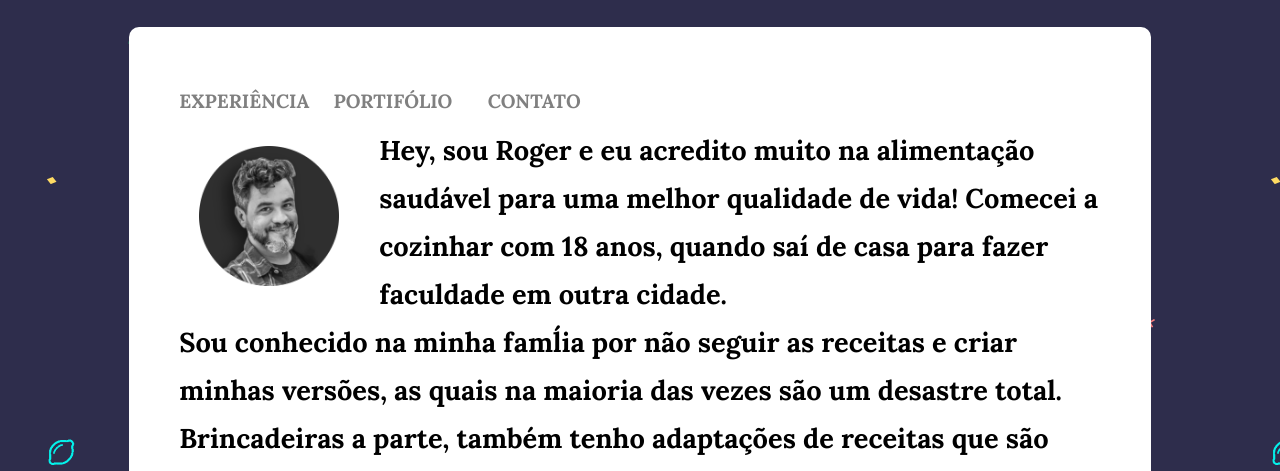
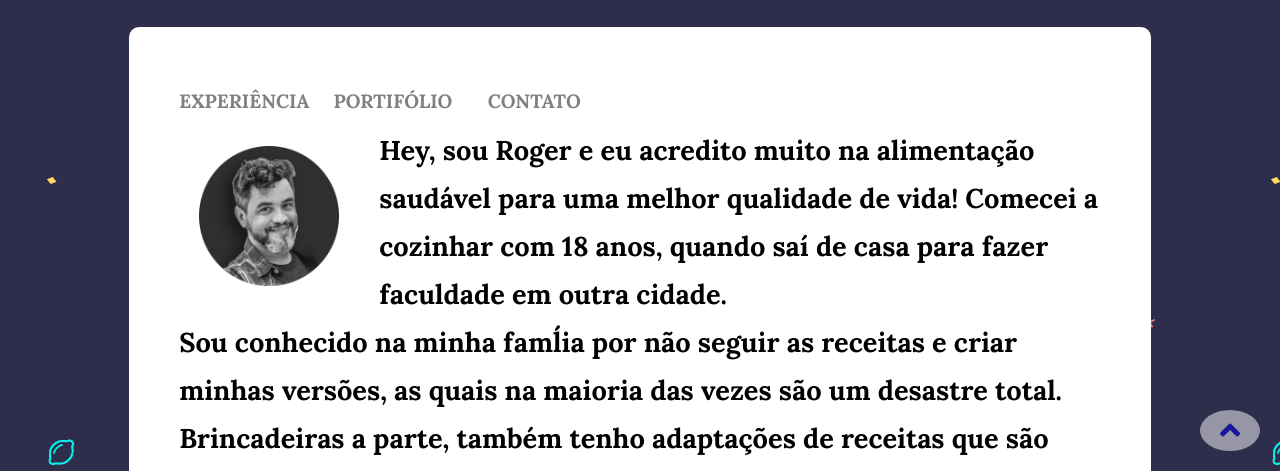
Before and after one commit to GabyVictoria0122/Desafio2.5-Pagina-Pessoal-copy, a plain HTML site: page index.html in a window 1280 px wide. Shown: the part 329-800 px from the top of the page. Drawn offline with Linux system fonts and the light colour scheme.

Commit message:
com botão de navegação

```diff
--- a/css/style.css
+++ b/css/style.css
@@ -88,3 +88,19 @@ body {
 .fotos img:hover {
   filter: none;
 }
+
+.btn-inicio {
+  font-size: 2rem;
+  width: 60px;
+  background-color: white;
+  border-radius: 50%;
+  text-align: center;
+  position: fixed;
+  bottom: 20px;
+  right: 20px;
+  opacity: 0.5;
+}
+
+.btn-inicio:hover {
+  opacity: 1;
+}
--- a/index.html
+++ b/index.html
@@ -35,6 +35,7 @@
       </div>
 
       <div class="conteudo">
+        <a name="inicio"></a>
       <div class="navigation">
         <ul>
            <li><a href="#experiencia">Experiência</a></li>
@@ -129,6 +130,11 @@
             </p>
           </div>
       </div>
+      <div class = "btn-inicio">
+        <a href = "#inicio">
+          <i class="fas fa-angle-up"></i>
+        </a>
+      </div>
     </div>
   </body>
 </html>
```
